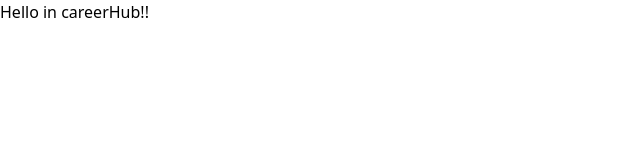
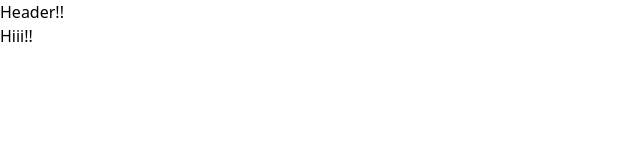
Before and after one commit to subrata-24/CareerHub, a React (Vite) app: page / in a window 1280 px wide. Shown: the top 160 px of the page, without its empty margins (0-640 px from the left). Built offline with nearby package versions, Linux system fonts and the light colour scheme.

Commit message:
feat: Added react-router-dom for routing and a header and home page

```diff
--- a/package.json
+++ b/package.json
@@ -13,6 +13,7 @@
     "@tailwindcss/vite": "^4.1.12",
     "react": "^19.1.1",
     "react-dom": "^19.1.1",
+    "react-router-dom": "^7.8.1",
     "tailwindcss": "^4.1.12"
   },
   "devDependencies": {
--- a/src/App.jsx
+++ b/src/App.jsx
@@ -1,11 +1,24 @@
-import { useState } from 'react'
+import React from 'react'
+import AppLayout from './layout/app.layout'
+import {createBrowserRouter, RouterProvider,Outlet} from 'react-router-dom'
+import Home from './pages/Home'
 
+const router = createBrowserRouter([
+  {
+    element: <AppLayout />,
+    children: [
+      {
+        path: '/',
+        element: <Home />
+      }
+    ]
+  }
+])
 function App() {
-  const [count, setCount] = useState(0)
 
   return (
     <>
-      Hello in careerHub!!
+      <RouterProvider router={router}/>
     </>
   )
 }
--- /dev/null
+++ b/src/components/Header.jsx
@@ -0,0 +1,11 @@
+import React from 'react'
+
+const Header = () => {
+  return (
+    <div>
+      Header!!
+    </div>
+  )
+}
+
+export default Header
--- /dev/null
+++ b/src/layout/app.layout.jsx
@@ -0,0 +1,14 @@
+import React from 'react'
+import { Outlet } from 'react-router-dom'
+import Header from '../components/Header'
+
+const AppLayout = () => {
+  return (
+      <main>
+          <Header/>
+      <Outlet/>
+    </main>
+  )
+}
+
+export default AppLayout
--- /dev/null
+++ b/src/pages/Home.jsx
@@ -0,0 +1,11 @@
+import React from 'react'
+
+const Home = () => {
+  return (
+    <div>
+      Hiii!!
+    </div>
+  )
+}
+
+export default Home
--- a/vite.config.js
+++ b/vite.config.js
@@ -1,11 +1,15 @@
-import { defineConfig } from 'vite'
-import react from '@vitejs/plugin-react'
-import tailwindcss from '@tailwindcss/vite'
+/* eslint-disable no-undef */
+import path from "path";
+import react from "@vitejs/plugin-react";
+import { defineConfig } from "vite";
+import tailwindcss from "@tailwindcss/vite";
 
-// https://vite.dev/config/
+// https://vitejs.dev/config/
 export default defineConfig({
-  plugins: [
-    tailwindcss(),
-    react()
-  ],
-})
+  plugins: [react(),tailwindcss()],
+  resolve: {
+    alias: {
+      "@": path.resolve(__dirname, "./src"),
+    },
+  },
+});
```
Also changed, not shown: src/jsconfig.json (added, +8 -0 lines), 1 other file (tests, documents, lock files or other folders).
